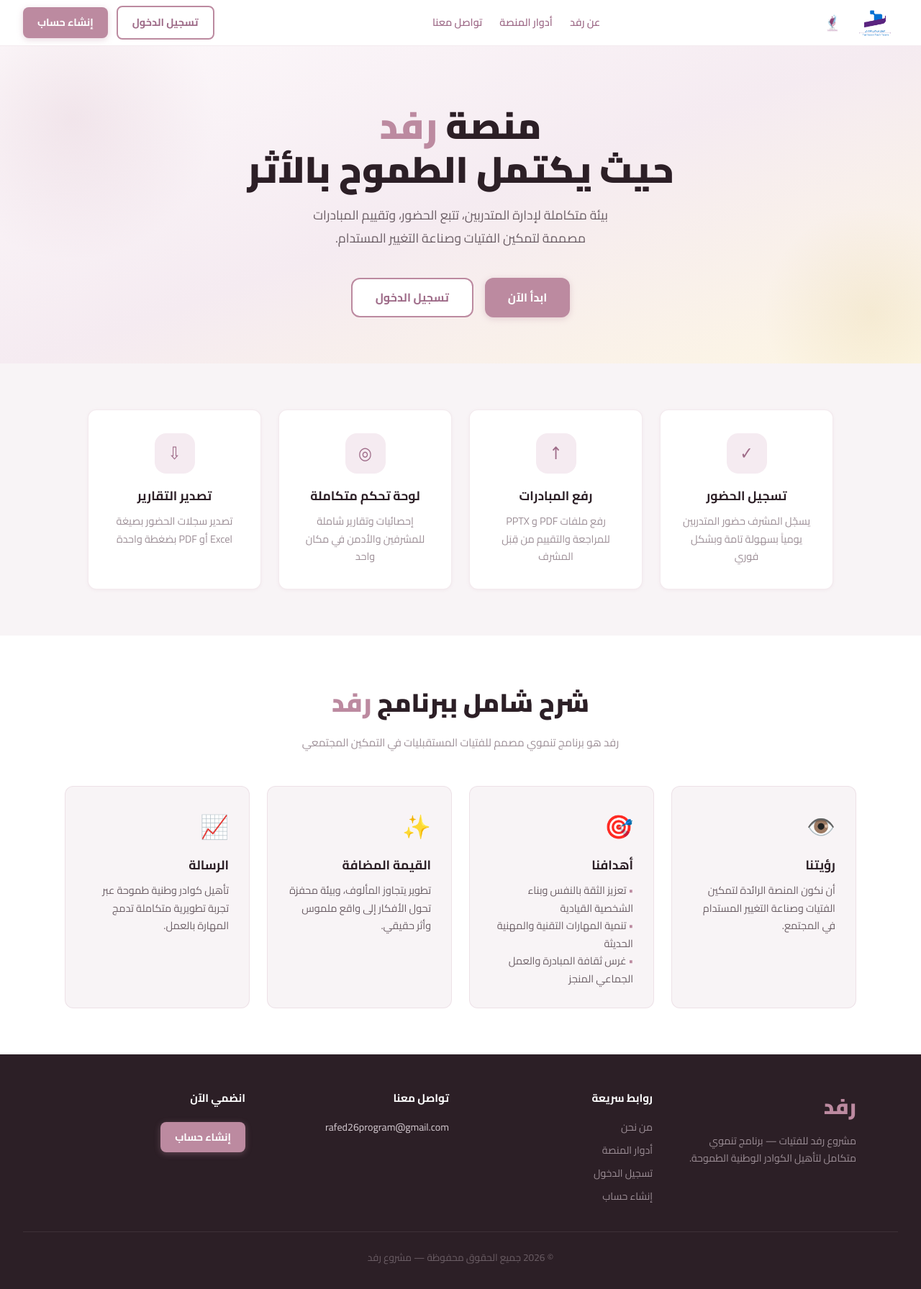
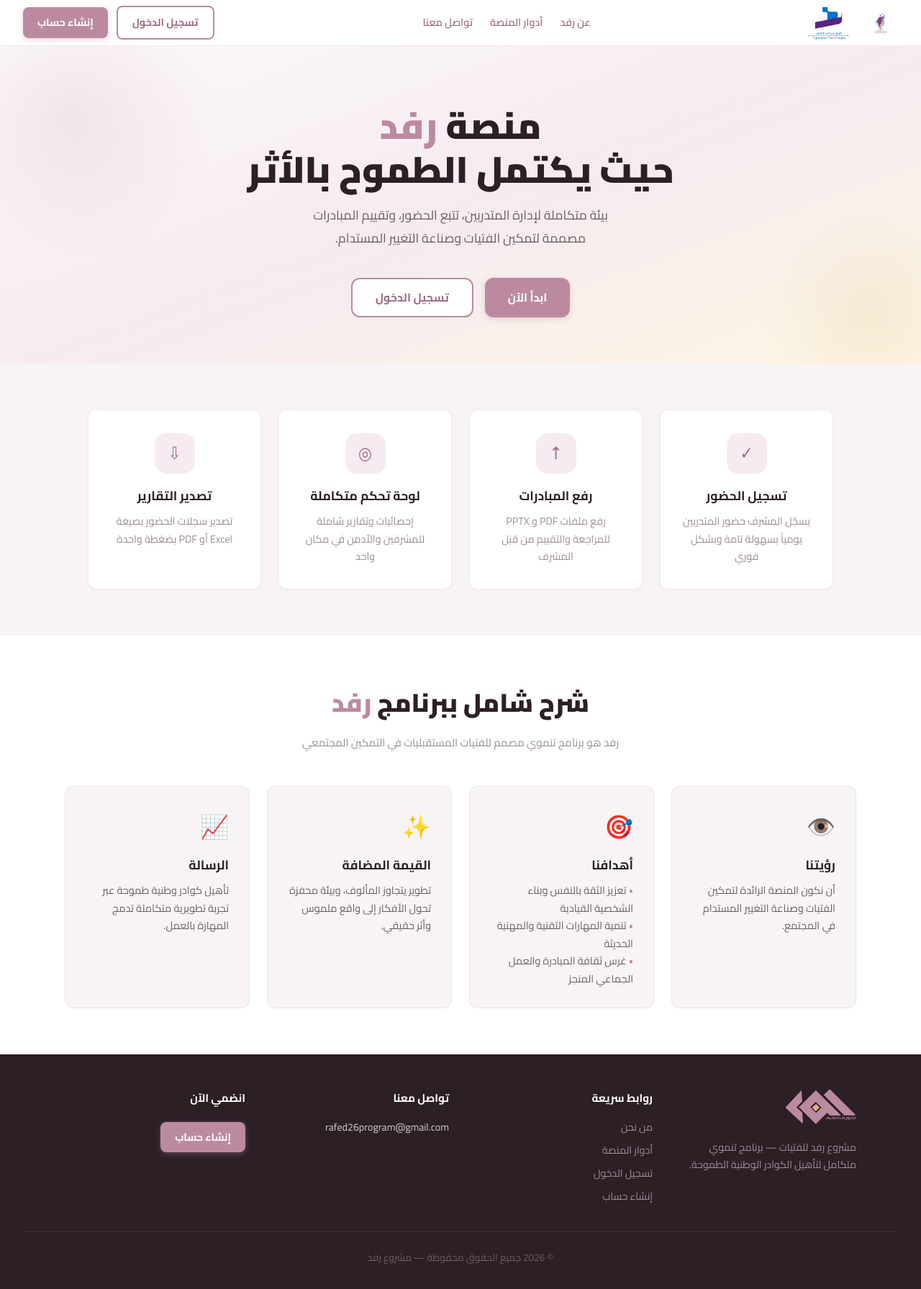
Before and after one commit to Haneen1lrubaie/rafed, a Flask app: page / in a window 1280 px wide. Shown: the whole page at 72% size. Run offline with Flask 3, Linux system fonts and the light colour scheme; some libraries are stand-ins or nearby versions.

Commit message:
update logos and footer

```diff
--- a/static/css/style.css
+++ b/static/css/style.css
@@ -367,7 +367,7 @@ img { max-width: 100%; }
   gap: 8px;
 }
 .nav-brand-logos img {
-  height: 38px;
+  height: 48px;
   width: auto;
   object-fit: contain;
 }
--- a/templates/index.html
+++ b/templates/index.html
@@ -13,8 +13,9 @@
 <nav class="landing-nav">
 
   <div class="nav-brand-logos">
-  <img src="/static/tamkeenLogo.png" alt="CDA">
-  <img src="/static/rafed-logo.jpg" alt="رفد">
+   <img src="/static/rafed-logo.jpg" alt="رفد">
+     <img src="/static/tamkeenLogo.png" alt="CDA">
+
  </div>
 
   <div class="nav-links-center">
@@ -118,8 +119,7 @@
 <footer id="contact" class="landing-footer">
   <div class="footer-grid">
     <div>
-      <div class="footer-brand">رفد</div>
-      <p class="footer-desc">مشروع رفد للفتيات — برنامج تنموي متكامل لتأهيل الكوادر الوطنية الطموحة.</p>
+<img src="/static/rafd-logo.png" alt="رفد" style="height:50px;width:auto;margin-bottom:0.75rem;">      <p class="footer-desc">مشروع رفد للفتيات — برنامج تنموي متكامل لتأهيل الكوادر الوطنية الطموحة.</p>
     </div>
     <div>
       <h4 class="footer-heading">روابط سريعة</h4>
```
